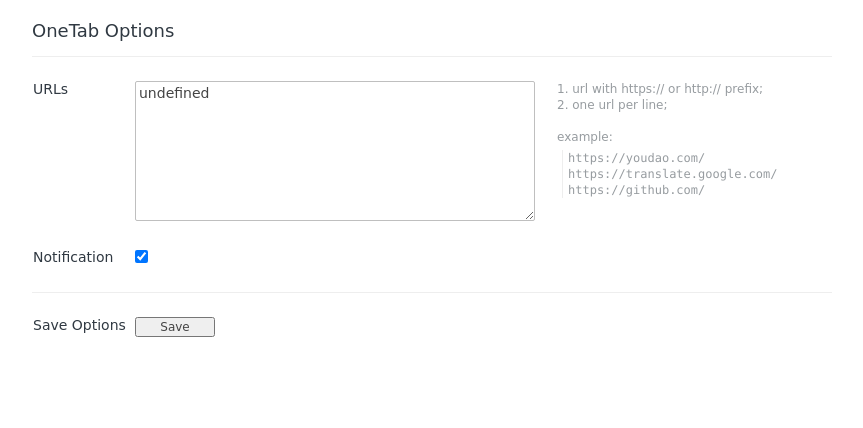
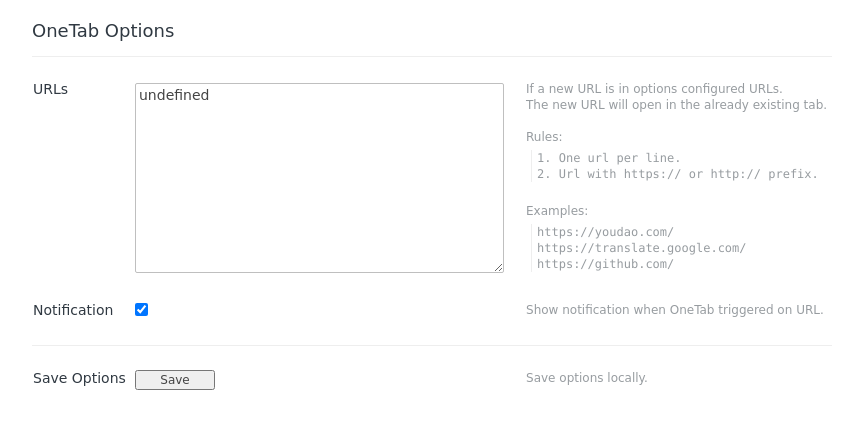
Before and after one commit to ChesterYue/OneTab, a browser extension: page project/OneTab/options.html in a window 1280 px wide. Shown: the whole page, without its empty margins (3-866 px from the left). Drawn offline with Linux system fonts and the light colour scheme.

Commit message:
[A] options page - description

```diff
--- a/project/OneTab/options.css
+++ b/project/OneTab/options.css
@@ -64,7 +64,7 @@ td {
 
 textarea {
     width: 100%;
-    min-height: 140px;
+    min-height: 190px;
     white-space: pre;
     border: 1px solid #bfbfbf;
     border-radius: 2px;
@@ -95,7 +95,7 @@ td#input {
     width: 400px;
 }
 
-.detail {
+.description {
     font-size: 12px;
     line-height: 16px;
     color: #979ca0;
--- a/project/OneTab/options.html
+++ b/project/OneTab/options.html
@@ -20,12 +20,17 @@
                     <td id="input">
                         <textarea id="urls" type="text" tabindex="1"></textarea>
                     </td>
-                    <td class="detail">
-                        1. url with https:// or http:// prefix; <br>
-                        2. one url per line; <br>
+                    <td class="description">
+                        If a new URL is in options configured URLs. <br>
+                        The new URL will open in the already existing tab. <br>
 
-                        <br> example:
-                        <pre class="example">
+                        <br> Rules:
+                        <pre>
+1. One url per line.
+2. Url with https:// or http:// prefix. </pre>
+
+                        <br> Examples:
+                        <pre>
 https://youdao.com/
 https://translate.google.com/
 https://github.com/ </pre>
@@ -36,6 +41,9 @@ https://github.com/ </pre>
                     <td class="caption">Notification</td>
                     <td id="input">
                         <input type="checkbox" id="notification-checked" checked>
+                    </td>
+                    <td class="description">
+                        Show notification when OneTab triggered on URL. <br>
                     </td>
                 </tr>
 
@@ -48,6 +56,9 @@ https://github.com/ </pre>
                     <td id="input">
                         <button id="save">Save</button>
                     </td>
+                    <td class="description">
+                        Save options locally. <br>
+                    </td>
                 </tr>
             </tbody>
         </table>
```
